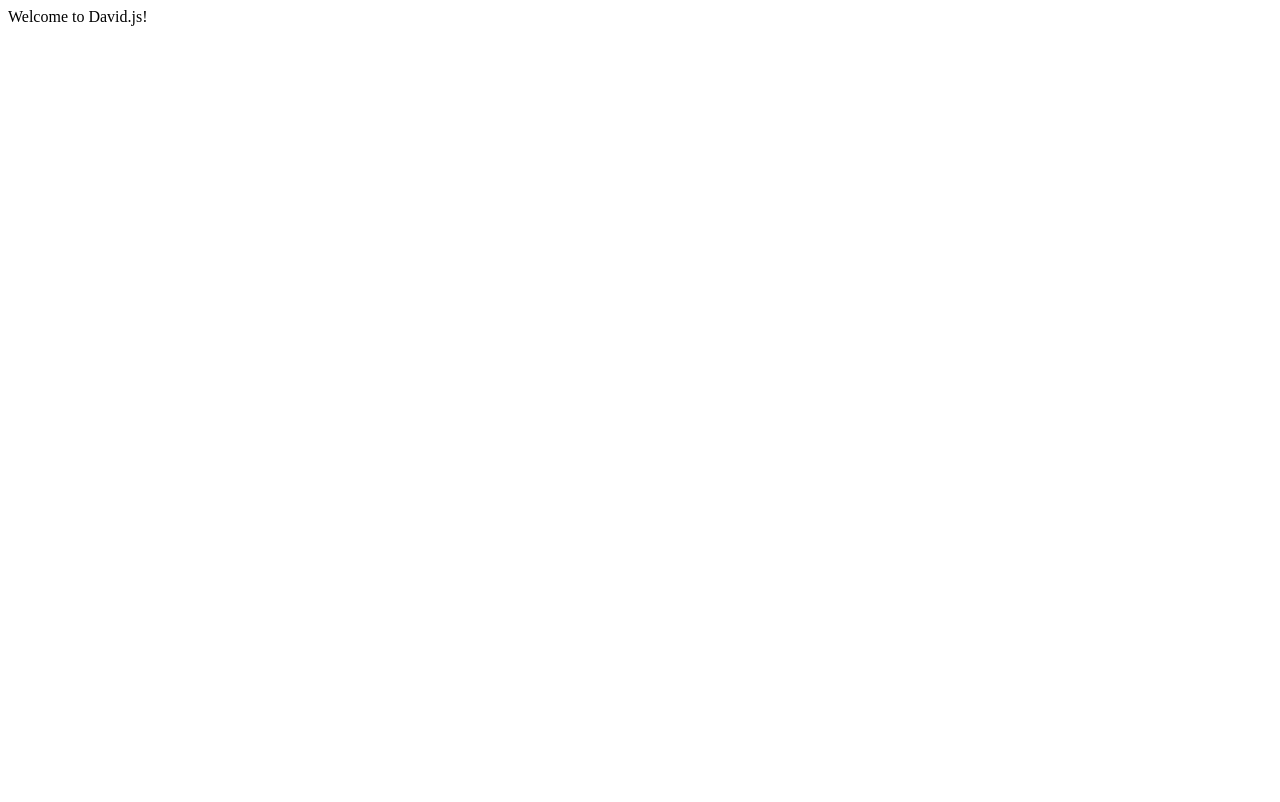
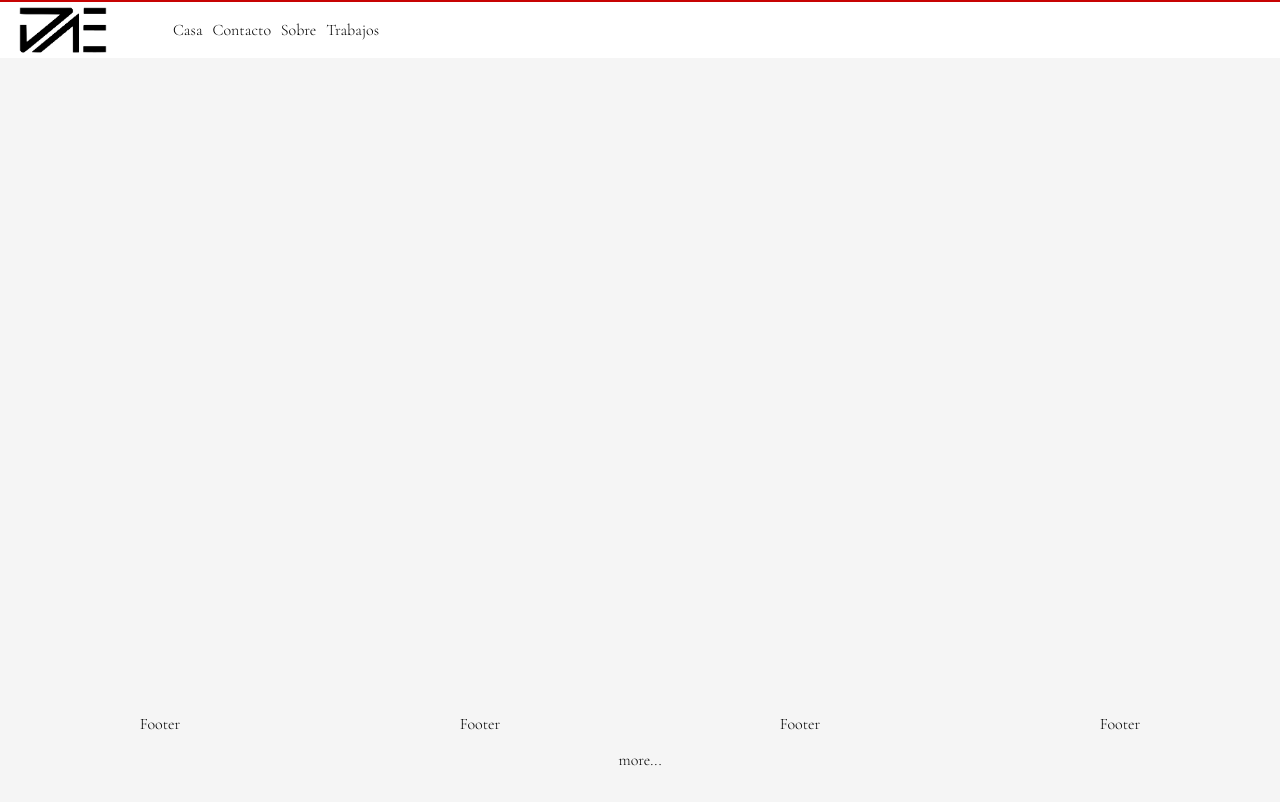
Before and after one commit to emmanuel-a-g/cdmx, a Next.js app: page / in a window 1280 px wide. Built offline with nearby package versions, Linux system fonts and the light colour scheme.

Commit message:
main page complete

```diff
--- /dev/null
+++ b/components/context/myContext.js
@@ -0,0 +1,25 @@
+import { useState, useContext, createContext, useEffect } from "react";
+
+// create context
+const MyContext = createContext();
+// use the context
+export function useMyContext() {
+  return useContext(MyContext);
+}
+// create a wrapper
+export function ContextProvider({ children }) {
+  const [loading, setLoading] = useState(false);
+
+  useEffect(() => {
+    console.log("Junbi..");
+    setLoading(false);
+  }, [])
+
+  const myValues = {}
+
+  return (
+    <MyContext.Provider value={myValues}>
+      {!loading && children}
+    </MyContext.Provider>
+  )
+}
--- /dev/null
+++ b/components/layout/footer.js
@@ -0,0 +1,17 @@
+import styles from "./footer.module.css";
+function Footer() {
+  return (
+    <footer className={styles.footer}>
+      <div className={styles.footerDiv}>
+        <p className={styles.story}>Footer</p>
+        <p className={styles.story}>Footer</p>
+        <p className={styles.story}>Footer</p>
+        <p className={styles.story}>Footer</p>
+      </div>
+      <div className={styles.more}>
+        more...
+      </div>
+    </footer>
+  );
+}
+export default Footer;
--- /dev/null
+++ b/components/layout/footer.module.css
@@ -0,0 +1,15 @@
+.footer {
+  min-height: 8vh;
+}
+.footerDiv {
+  display: grid;
+  grid-template-columns: 25% auto 25% 25%;
+  grid-template-rows: 1;
+}
+.story {
+  display: flex;
+  justify-content: center;
+}
+.more {
+  text-align: center;
+}
--- /dev/null
+++ b/components/layout/layout.js
@@ -0,0 +1,16 @@
+//Import navigation and footer
+import styles from "./layout.module.css";
+import Navigation from './navigation';
+import Footer from "./footer";
+
+function Layout(props) {
+  return (
+    <div className={styles.main}>
+      <Navigation/>
+      <main className={styles.mainPage}>{props.children}</main>
+      <Footer/>
+    </div>
+  )
+}
+
+export default Layout;
--- /dev/null
+++ b/components/layout/layout.module.css
@@ -0,0 +1,9 @@
+.main {
+  background-color: whitesmoke;
+  height: 100vh;
+  width: 100%;
+  border-top: 2px rgb(199, 3, 3) solid;
+}
+.mainPage {
+  min-height: 80vh;
+}
--- /dev/null
+++ b/components/layout/navigation.js
@@ -0,0 +1,17 @@
+import styles from "./navigation.module.css";
+function Navigation() {
+  return (
+    <nav className={styles.nav}>
+      <div className={styles.left}>
+        <img src="./logoDavid.png" width={100} className={styles.logo} />
+      </div>
+      <ul className={styles.list}>
+        <li className={styles.item}>Casa</li>
+        <li className={styles.item}>Contacto</li>
+        <li className={styles.item}>Sobre</li>
+        <li className={styles.item}>Trabajos</li>
+      </ul>
+    </nav>
+  );
+}
+export default Navigation;
--- /dev/null
+++ b/components/layout/navigation.module.css
@@ -0,0 +1,27 @@
+.nav {
+  background-color: white;
+  margin: 0;
+  padding: 0;
+  width: 100%;
+  display: grid;
+  grid-template-columns: 10% auto 70%;
+  max-height: 10vh;
+  min-height: none;
+}
+.list {
+  grid-column: 2 / span 1;
+  display: flex;
+  justify-content: space-around;
+  align-items: center;
+}
+.item {
+  display: inline;
+}
+.left {
+  grid-column: 1 / span 1;
+  display: flex;
+  justify-content: center;
+}
+.logo {
+  height: auto;
+}
--- /dev/null
+++ b/pages/_app.js
@@ -0,0 +1,15 @@
+import { ContextProvider } from "../components/context/myContext";
+import Layout from "../components/layout/layout";
+import "../styles/index.css";
+
+function MyApp({ Component, pageProps }) {
+  return (
+    <ContextProvider>
+      <Layout>
+        <Component {...pageProps} />
+      </Layout>
+    </ContextProvider>
+  );
+}
+
+export default MyApp;
--- a/pages/index.js
+++ b/pages/index.js
@@ -1,5 +1,13 @@
+import Head from "next/head";
 function HomePage() {
-  return <div>Welcome to David.js!</div>;
+  return (
+    <div>
+    <Head>
+      <title>Garcia: Taller | Creations</title>
+    </Head>
+
+
+    </div>)
 }
 
 export default HomePage;
--- /dev/null
+++ b/styles/index.css
@@ -0,0 +1,14 @@
+@import url('https://fonts.googleapis.com/css2?family=Cormorant+Garamond:wght@300');
+body {
+  font-family: 'Cormorant Garamond', serif;
+  margin: 0 auto;
+  padding: 0;
+  min-height: -webkit-fill-available;
+  max-height: 100vh;
+  min-height: 100vh;
+  height: 100vh !important;
+}
+
+html {
+  height: -webkit-fill-available;
+}
```
Also changed, not shown: public/logoDavid.png (added).
